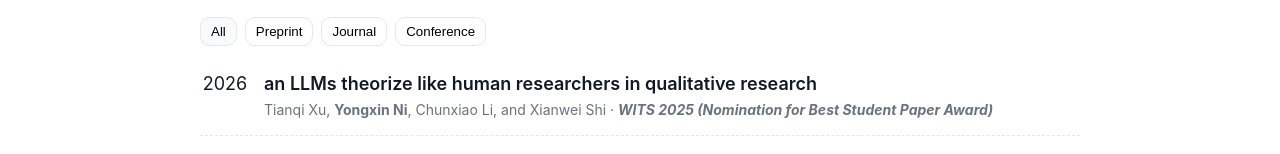
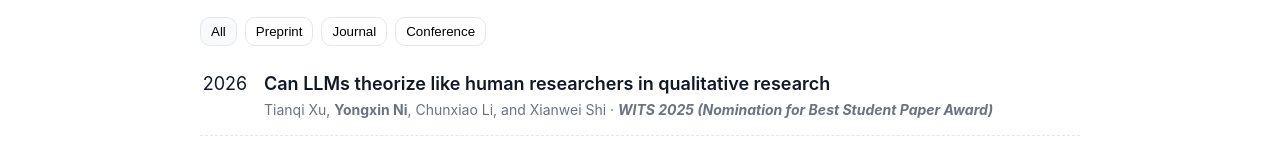
Before and after one commit to yxin98/yxin98.github.io, a plain HTML site: page index.html in a window 1280 px wide. Shown: the part 339-493 px from the top of the page. Drawn offline with Linux system fonts and the light colour scheme.

```diff
--- a/index.html
+++ b/index.html
@@ -107,7 +107,7 @@
 <article class="pub" data-type="conference">
   <div class="year">2026</div>
   <div>
-    <div class="title">an LLMs theorize like human researchers in qualitative research</div>
+    <div class="title">Can LLMs theorize like human researchers in qualitative research</div>
     <div class="meta">Tianqi Xu, <b>Yongxin Ni</b>, Chunxiao Li, and Xianwei Shi · <em><b>WITS 2025 <b>(Nomination for Best Student Paper Award)</b></b></em></div>
   </div>
 </article>
```
